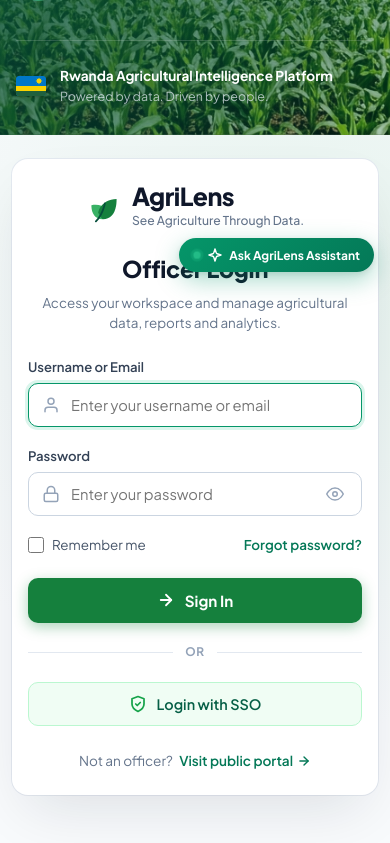
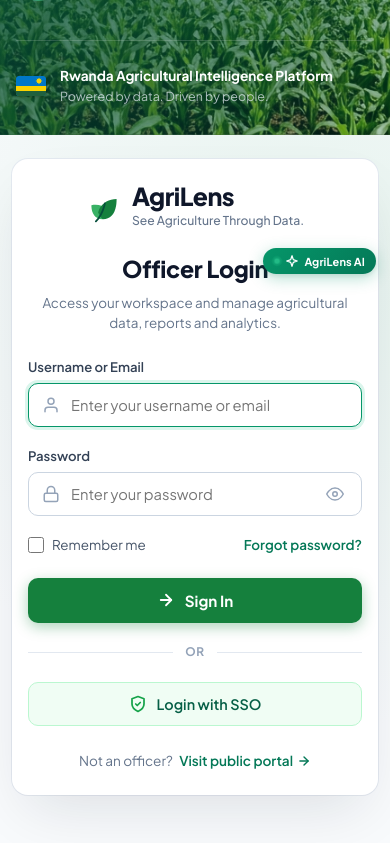
Before and after one commit to ndolijeandamascene/agrilens, a Django app: page /accounts/login/ in a window 390 px wide. Shown: the part 556-1399 px from the top of the page. Run offline with Django 5.2, Linux system fonts and the light colour scheme; data that the repository does not hold is empty; some libraries are stand-ins or nearby versions.

Commit message:
style(assistant): reduce size of floating trigger button and label as AgriLens AI

```diff
--- a/templates/includes/public_ai_chat_widget.html
+++ b/templates/includes/public_ai_chat_widget.html
@@ -7,37 +7,38 @@
 /* Floating Trigger Button */
 .public-ai-widget-trigger {
     position: fixed;
-    bottom: 24px;
-    right: 24px;
+    bottom: 20px;
+    right: 20px;
     z-index: 9999;
     background: linear-gradient(135deg, #059669 0%, #047857 100%);
     color: #FFFFFF;
     border: none;
-    padding: 12px 20px;
+    padding: 8px 14px;
     border-radius: 9999px;
-    box-shadow: 0 8px 24px rgba(5, 150, 105, 0.35), 0 2px 6px rgba(0, 0, 0, 0.1);
+    box-shadow: 0 4px 16px rgba(5, 150, 105, 0.3), 0 2px 4px rgba(0, 0, 0, 0.08);
     display: inline-flex;
     align-items: center;
-    gap: 10px;
-    font-size: 13.5px;
+    gap: 7px;
+    font-size: 12.5px;
     font-weight: 700;
     cursor: pointer;
     transition: all 0.22s cubic-bezier(0.16, 1, 0.3, 1);
     font-family: inherit;
+    letter-spacing: 0.01em;
 }
 
 .public-ai-widget-trigger:hover {
     transform: translateY(-2px);
-    box-shadow: 0 12px 30px rgba(5, 150, 105, 0.45);
+    box-shadow: 0 8px 22px rgba(5, 150, 105, 0.4);
     background: linear-gradient(135deg, #047857 0%, #065F46 100%);
 }
 
 .public-ai-trigger-dot {
-    width: 8px;
-    height: 8px;
+    width: 6px;
+    height: 6px;
     border-radius: 50%;
     background: #34D399;
-    box-shadow: 0 0 0 3px rgba(52, 211, 153, 0.3);
+    box-shadow: 0 0 0 2.5px rgba(52, 211, 153, 0.3);
     animation: triggerPulse 2s infinite;
 }
 
@@ -49,8 +50,8 @@
 /* Floating Chat Drawer Window */
 .public-ai-widget-window {
     position: fixed;
-    bottom: 84px;
-    right: 24px;
+    bottom: 64px;
+    right: 20px;
     width: 410px;
     max-width: calc(100vw - 32px);
     height: 570px;
@@ -294,11 +295,11 @@
 
 @media (max-width: 640px) {
     .public-ai-widget-trigger {
-        bottom: 16px;
-        right: 16px;
-        padding: 9px 14px;
-        font-size: 12px;
-        gap: 6px;
+        bottom: 14px;
+        right: 14px;
+        padding: 6px 11px;
+        font-size: 11px;
+        gap: 5px;
     }
     .public-ai-widget-window {
         bottom: 0 !important;
@@ -332,10 +333,10 @@
 <!-- Floating Launcher Button -->
 <button type="button" class="public-ai-widget-trigger" id="publicAiWidgetTrigger" onclick="togglePublicAiWidget()" aria-label="Open AgriLens AI Chatbot">
     <span class="public-ai-trigger-dot"></span>
-    <svg width="16" height="16" viewBox="0 0 24 24" fill="none" stroke="currentColor" stroke-width="2.2" stroke-linecap="round" stroke-linejoin="round">
+    <svg width="14" height="14" viewBox="0 0 24 24" fill="none" stroke="currentColor" stroke-width="2.2" stroke-linecap="round" stroke-linejoin="round">
         <path d="m12 3-1.9 5.8a2 2 0 0 1-1.3 1.3L3 12l5.8 1.9a2 2 0 0 1 1.3 1.3L12 21l1.9-5.8a2 2 0 0 1 1.3-1.3L21 12l-5.8-1.9a2 2 0 0 1-1.3-1.3L12 3Z"/>
     </svg>
-    <span>Ask AgriLens Assistant</span>
+    <span>AgriLens AI</span>
 </button>
 
 <!-- Slide-Up Floating Chat Window -->
```
Also changed, not shown: tests/test_assistant/test_qwen_runtime.py (+1 -1 lines).
